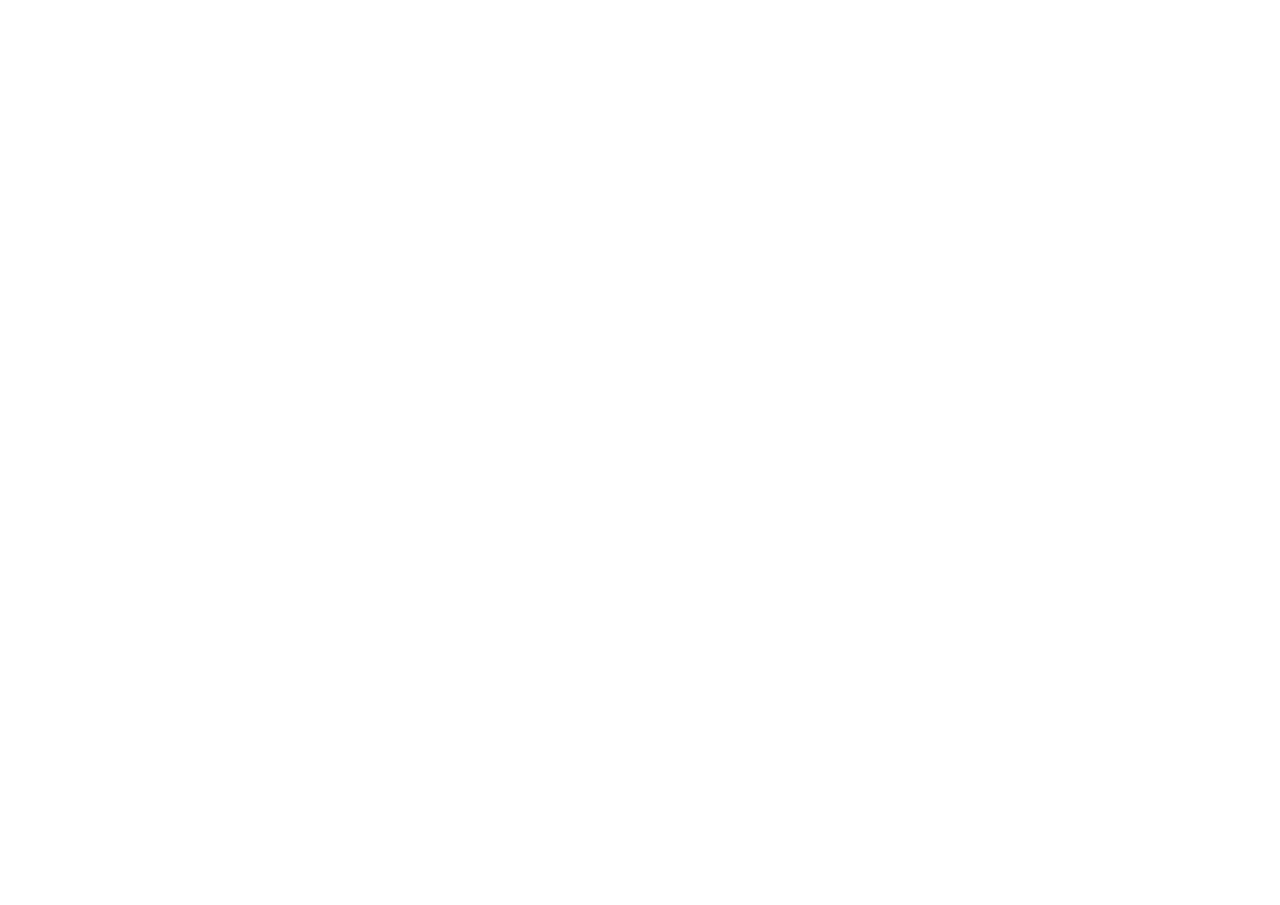
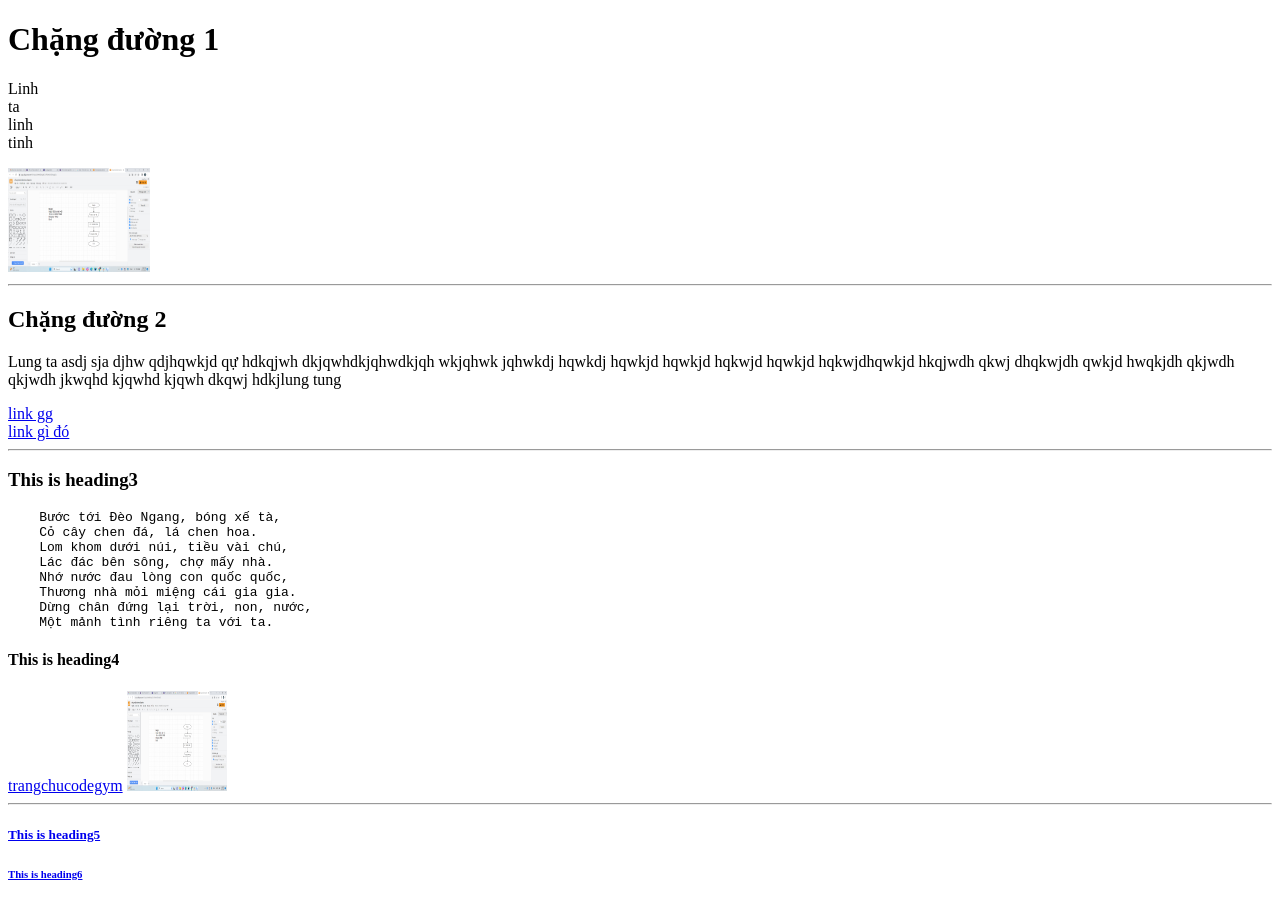
Before and after one commit to chuduchung/index, a plain HTML site: page index.html in a window 1280 px wide. Before the commit the page ends 800 px from the top, so only its background shows below. Drawn offline with Linux system fonts and the light colour scheme.

Commit message:
First commit

```diff
--- a/index.html
+++ b/index.html
@@ -2,9 +2,43 @@
 <html lang="en">
 <head>
     <meta charset="UTF-8">
-    <title>Title</title>
+    <title>Chặng đường mới</title>
 </head>
 <body>
+<h1>Chặng đường 1</h1>
+<p>Linh<br>ta<br>linh<br>tinh</p>
+
+<img src="anh/z4671450098657_04a76ad889f7c4f025ed408b536043d9.png" height="104" width="142"/>
+<hr>
+<h2>Chặng đường 2</h2>
+<p>Lung ta asdj sja djhw qdjhqwkjd qự hdkqjwh dkjqwhdkjqhwdkjqh wkjqhwk jqhwkdj hqwkdj hqwkjd hqwkjd hqkwjd hqwkjd hqkwjdhqwkjd hkqjwdh qkwj dhqkwjdh qwkjd hwqkjdh qkjwdh qkjwdh jkwqhd kjqwhd kjqwh dkqwj hdkjlung tung</p>
+<a href="https://www.google.com/">link gg</a>
+<br>
+<a href="https://www.google.com/">link gì đó</a>
+<hr>
+<h3>This is heading3</h3>
+<pre>
+    Bước tới Đèo Ngang, bóng xế tà,
+    Cỏ cây chen đá, lá chen hoa.
+    Lom khom dưới núi, tiều vài chú,
+    Lác đác bên sông, chợ mấy nhà.
+    Nhớ nước đau lòng con quốc quốc,
+    Thương nhà mỏi miệng cái gia gia.
+    Dừng chân đứng lại trời, non, nước,
+    Một mảnh tình riêng ta với ta.
+</pre>
+<h4>This is heading4</h4>
+<a href="https://www.google.com/" target="_blank">trangchucodegym</a>
+<a href="https://www.google.com/" target="_blank">
+    <img src="anh/z4671450098657_04a76ad889f7c4f025ed408b536043d9.png" height="100" width="100"/>
+    <style="border:0;'
+</a>
+
+
+
+<hr>
+<h5>This is heading5</h5>
+<h6>This is heading6</h6>
 
 </body>
 </html>
```
Also changed, not shown: anh/z4671450098657_04a76ad889f7c4f025ed408b536043d9.png (added).
